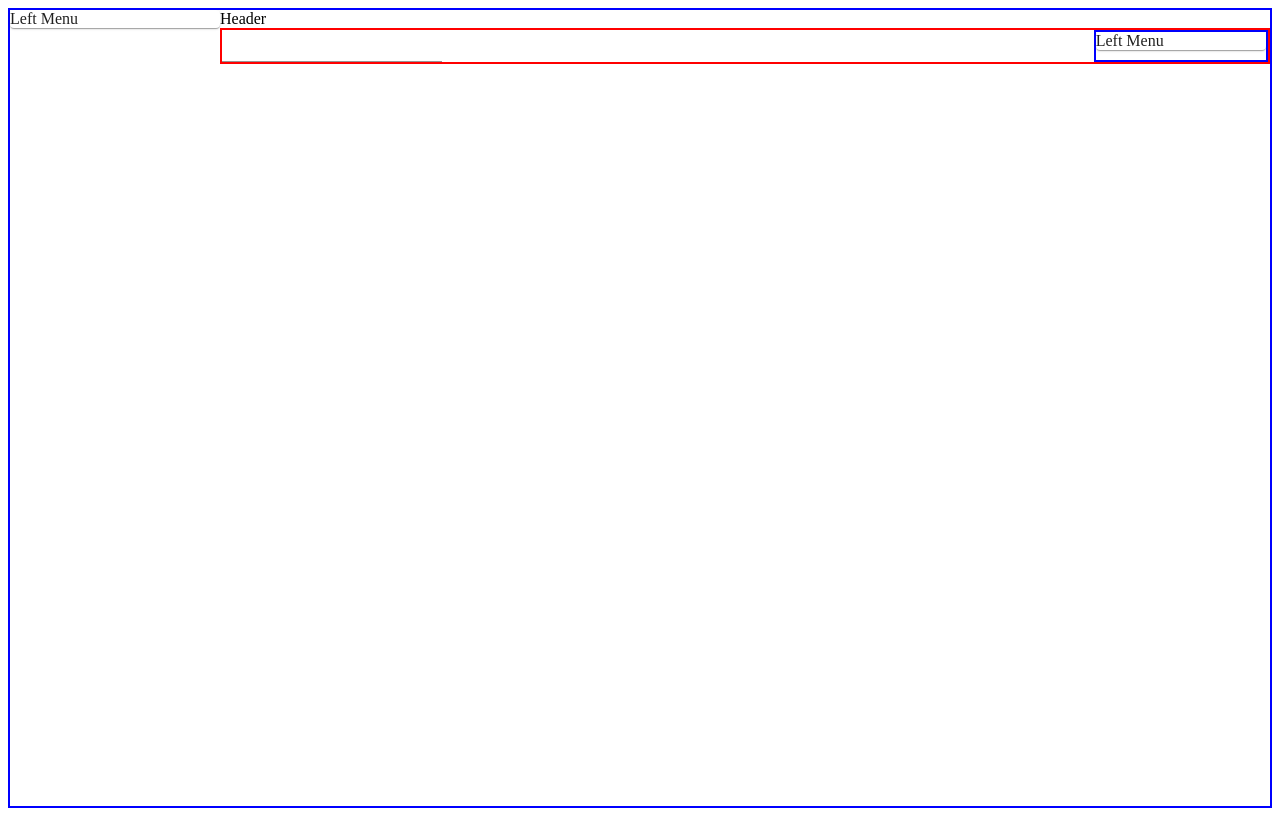
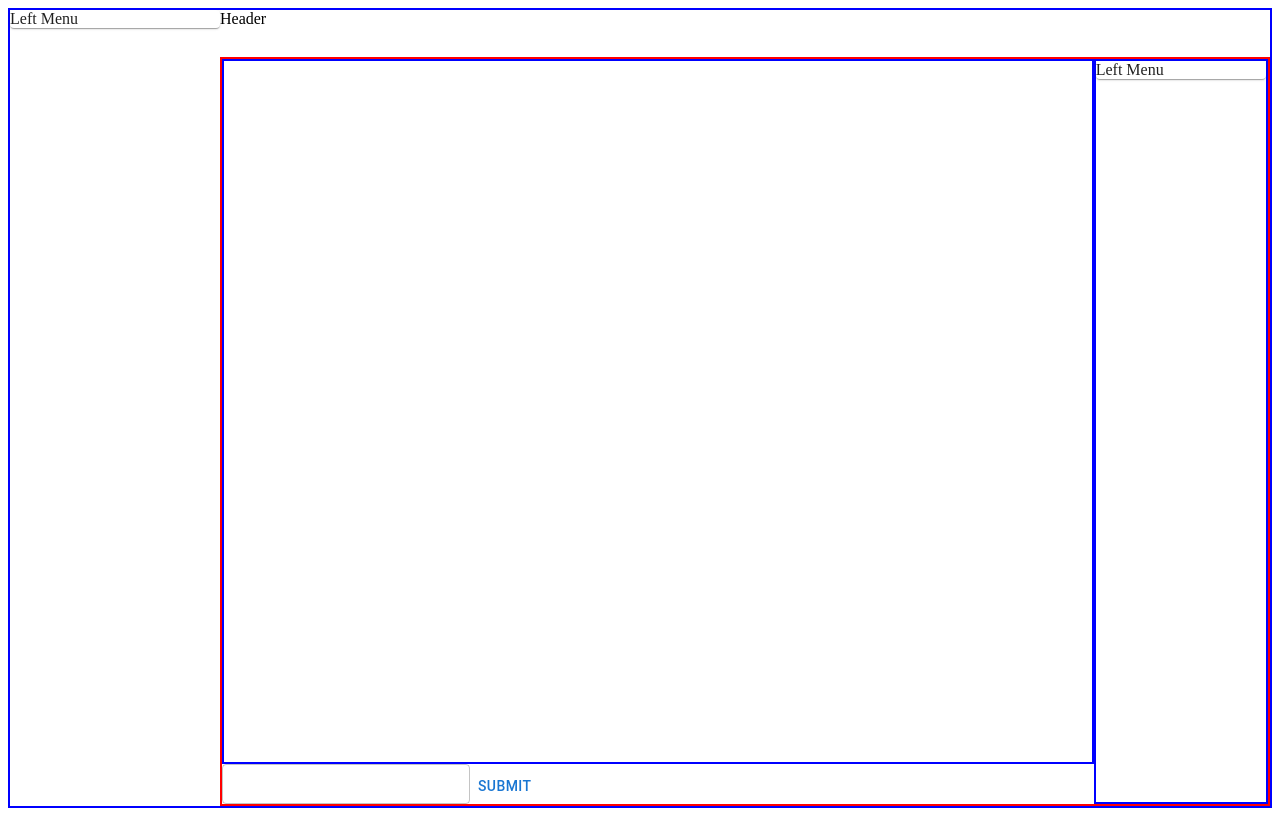
Before and after one commit to JustLenard/webSocketApp, a React (Vite) app in the folder client/: page / in a window 1280 px wide. Built offline with nearby package versions, Linux system fonts and the light colour scheme; no server answers.

Commit message:
Sent and received back message through websocket

```diff
--- a/client/src/components/ChatContainer.tsx
+++ b/client/src/components/ChatContainer.tsx
@@ -1,10 +1,12 @@
-import { Box, Input } from '@mui/material'
+import { Box, Button, Input, OutlinedInput } from '@mui/material'
+import { Form } from 'react-router-dom'
+import ChatInput from './ChatInput'
 
 const ChatContainer = () => {
 	return (
-		<Box>
-			<Box></Box>
-			<Input />
+		<Box display={'flex'} flexDirection={'column'} flexGrow={1}>
+			<Box border={'2px solid blue'} flexGrow={1}></Box>
+			<ChatInput />
 		</Box>
 	)
 }
--- /dev/null
+++ b/client/src/components/ChatInput.tsx
@@ -0,0 +1,29 @@
+import { Button, OutlinedInput } from '@mui/material'
+import { useState } from 'react'
+import { Form } from 'react-router-dom'
+import { socket } from '../websocket/websockets'
+
+interface Props {}
+
+const ChatInput: React.FC<Props> = () => {
+	const [message, setMessage] = useState('')
+
+	const handleSubmit = () => {
+		console.log('This is message', message)
+		socket.emit('sendMessage', message, (data: string) => console.log('This is data', data))
+		setMessage('')
+	}
+
+	return (
+		<Form onSubmit={handleSubmit}>
+			<OutlinedInput
+				size="small"
+				value={message}
+				onChange={(e) => setMessage(e.target.value)}
+			/>
+			<Button type="submit">Submit</Button>
+		</Form>
+	)
+}
+
+export default ChatInput
--- a/client/src/components/Header.tsx
+++ b/client/src/components/Header.tsx
@@ -1,7 +1,9 @@
+import { Box } from '@mui/material'
+
 interface Props {}
 
 const Header: React.FC<Props> = () => {
-	return <>Header</>
+	return <Box height={50}>Header</Box>
 }
 
 export default Header
--- a/client/src/pages/ChatPage.tsx
+++ b/client/src/pages/ChatPage.tsx
@@ -13,12 +13,17 @@ const ChatPage = () => {
 			minHeight={'100vh'}
 			border={'2px solid blue'}
 		>
-			<Grid xs={2}>
+			<Grid xs={2} item>
 				<LeftMenu />
 			</Grid>
 			<Grid xs={10} display={'flex'} direction={'column'}>
 				<Header />
-				<Grid display={'flex'} justifyContent={'space-between'} border={'2px solid red'}>
+				<Grid
+					display={'flex'}
+					justifyContent={'space-between'}
+					border={'2px solid red'}
+					height={'100%'}
+				>
 					<ChatContainer />
 					<RightMenu />
 				</Grid>
--- a/client/src/websocket/websockets.ts
+++ b/client/src/websocket/websockets.ts
@@ -1,6 +1,6 @@
 import io, { Socket } from 'socket.io-client'
 
-const socket: Socket = io('http://localhost:5000')
+export const socket: Socket = io('http://localhost:5000')
 
 socket.on('connect', () => {
 	console.log('Connected to WebSocket server')
```
Also changed, not shown: 1 other file (tests, documents, lock files or other folders).
